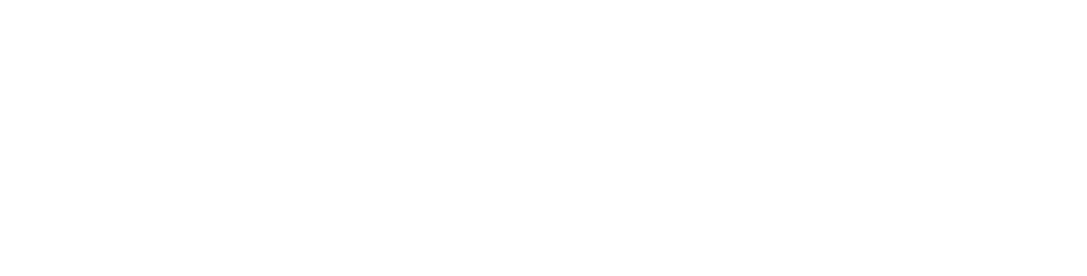
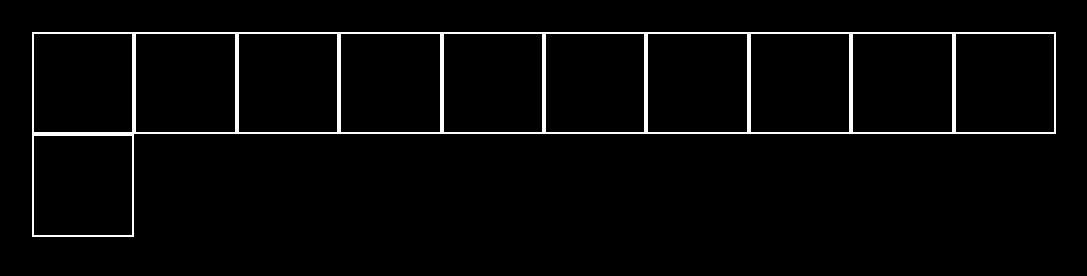
Before and after one commit to RiccardoVoltolina/js-campominato-grid, a plain HTML site: page index.html in a window 1280 px wide. Shown: the whole page, without its empty margins (96-1183 px from the left). Drawn offline with Linux system fonts and the light colour scheme.

Commit message:
add html and css structure

```diff
--- a/assets/style.css
+++ b/assets/style.css
@@ -0,0 +1,25 @@
+* {
+    margin: 0;
+    padding: 0;
+    box-sizing: border-box;
+}
+
+body {
+    background-color: black;
+}
+
+.container {
+    max-width: 1120px;
+    width: 80%;
+    margin: auto;
+    display: flex;
+    flex-wrap: wrap;
+    margin-top: 2rem;
+}
+
+.square {
+    border: 2px solid white;
+    width: calc(100% / 10);
+    aspect-ratio: 1 / 1;
+
+}
--- a/index.html
+++ b/index.html
@@ -7,6 +7,19 @@
     <link rel="stylesheet" href="./assets/style.css">
 </head>
 <body>
+    <div class="container">
+        <div class="square"></div>
+        <div class="square"></div>
+        <div class="square"></div>
+        <div class="square"></div>
+        <div class="square"></div>
+        <div class="square"></div>
+        <div class="square"></div>
+        <div class="square"></div>
+        <div class="square"></div>
+        <div class="square"></div>
+        <div class="square"></div>
+    </div>
     <script src="./assets/main.js"></script>
 
 </body>
```
Also changed, not shown: assets/main.js (+8 -0 lines).
